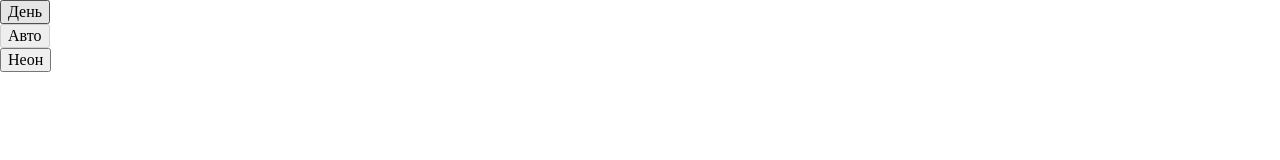
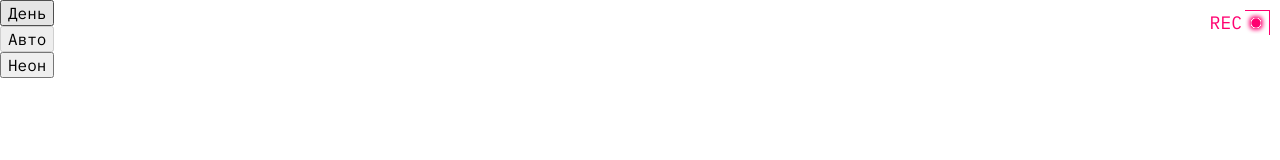
Before and after one commit to konopat/slozhno-sosredotochitsya, a plain HTML site: page index.html in a window 1280 px wide. Shown: the top 160 px of the page. Drawn offline with Linux system fonts and the light colour scheme.

Commit message:
Оформил декоративные псевдоэлементы

```diff
--- a/index.html
+++ b/index.html
@@ -27,6 +27,9 @@
   </head>
   <body class="page">
     <header class="header decorated-zone">
+      <!-- Декоративная надпись REC -->
+      <span class="decorative-element" aria-hidden="true"></span>
+      <!-- Меню переключения темы -->
       <nav class="header__theme-menu">
         <ul class="header__theme-menu-list">
           <li class="header__theme-menu-item">
--- a/styles/globals.css
+++ b/styles/globals.css
@@ -10,6 +10,8 @@ body {
   min-inline-size: 375px;
   max-inline-size: 1440px;
   margin: 0 auto;
+  /* Шрифт везде одинаковый, меняется только толщина и размер */
+  font-family: 'IBM Plex Mono', sans-serif;
 }
 
 h1,
--- a/styles/style.css
+++ b/styles/style.css
@@ -3,3 +3,61 @@
 .page {
   /* сохраните в разметке и стилях класс page. На его основе работает скрипт. */
 }
+
+/*
+  Header
+*/
+
+.header {
+  position: relative; /* Для позиционирования декоративных элементов именно относительно шапки */
+  /* ОПТИМИЗИРОВАТЬ */
+  height: 100vh;
+}
+
+/* Декоративный элемент REC */
+.decorative-element::before {
+  /* Текст */
+  content: 'REC';
+  font-size: var(--text-font-size);
+  color: var(--accent-color);
+  /* Позиционируется относительно шапки */
+  position: absolute;
+  inset-block-start: 11px;
+  inset-inline-end: 11px;
+  /* Отступ для изображения */
+  padding-inline-end: 27px;
+  /* Изображение */
+  background-image: url('../images/ellipse.svg');
+  background-repeat: no-repeat;
+  background-size: 22px;
+  background-position-x: 94%;
+  background-position-y: 50%;
+}
+
+/* Декоративный уголок start */
+.decorated-zone::before {
+  content: '';
+  display: block;
+  position: absolute;
+  inset-block-start: 10px;
+  inset-inline-end: 10px;
+  inline-size: 25px;
+  block-size: 25px;
+  color: var(--accent-color);
+  border-inline-end: solid 1px currentColor;
+  border-block-start: solid 1px currentColor;
+}
+
+/* Декоративный уголок end */
+.decorated-zone::after {
+  content: '';
+  display: block;
+  position: absolute;
+  inset-block-end: 10px;
+  inset-inline-start: 10px;
+  inline-size: 25px;
+  block-size: 25px;
+  color: var(--accent-color);
+  border-inline-start: solid 1px currentColor;
+  border-block-end: solid 1px currentColor;
+}
```
Also changed, not shown: images/ellipse.svg (added).
